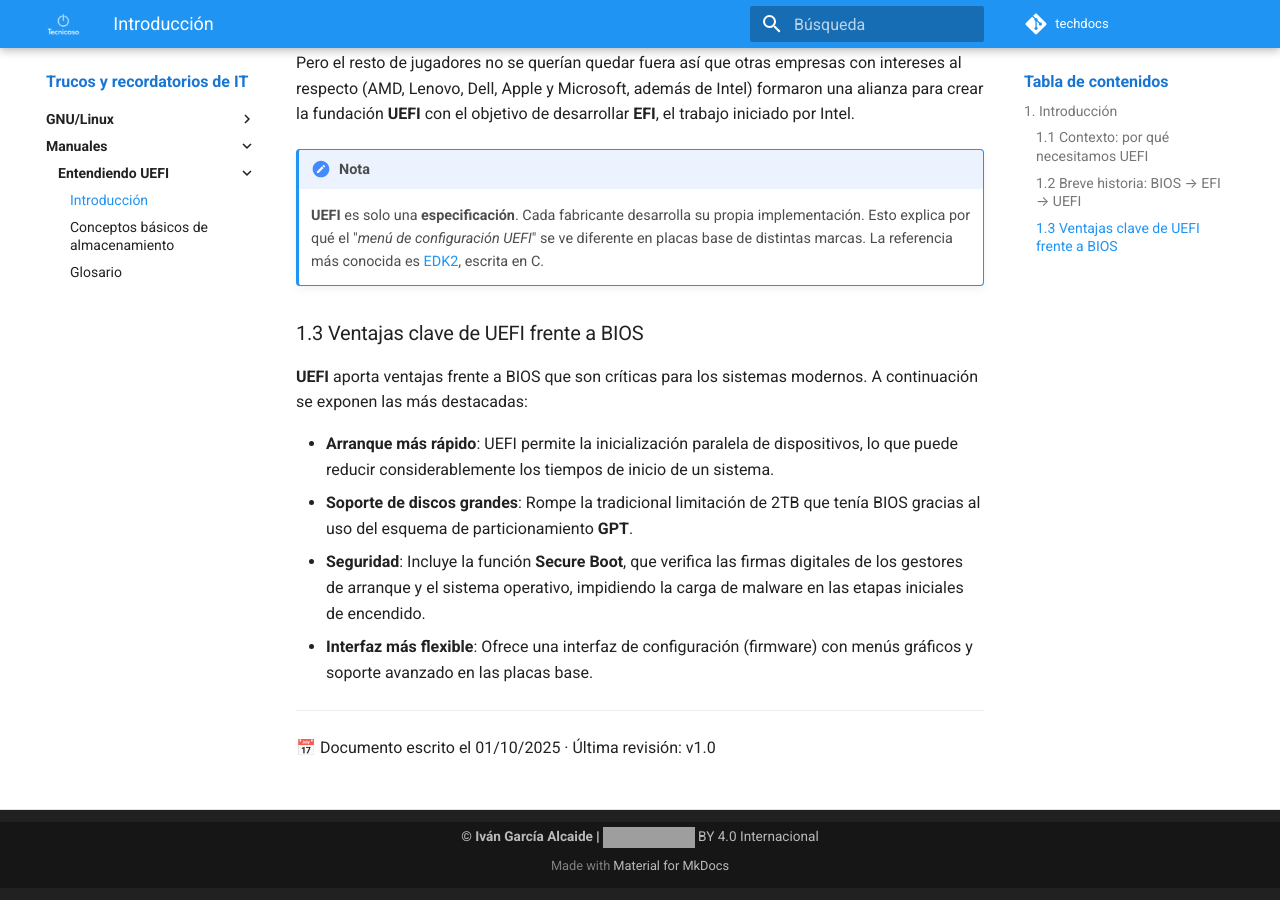
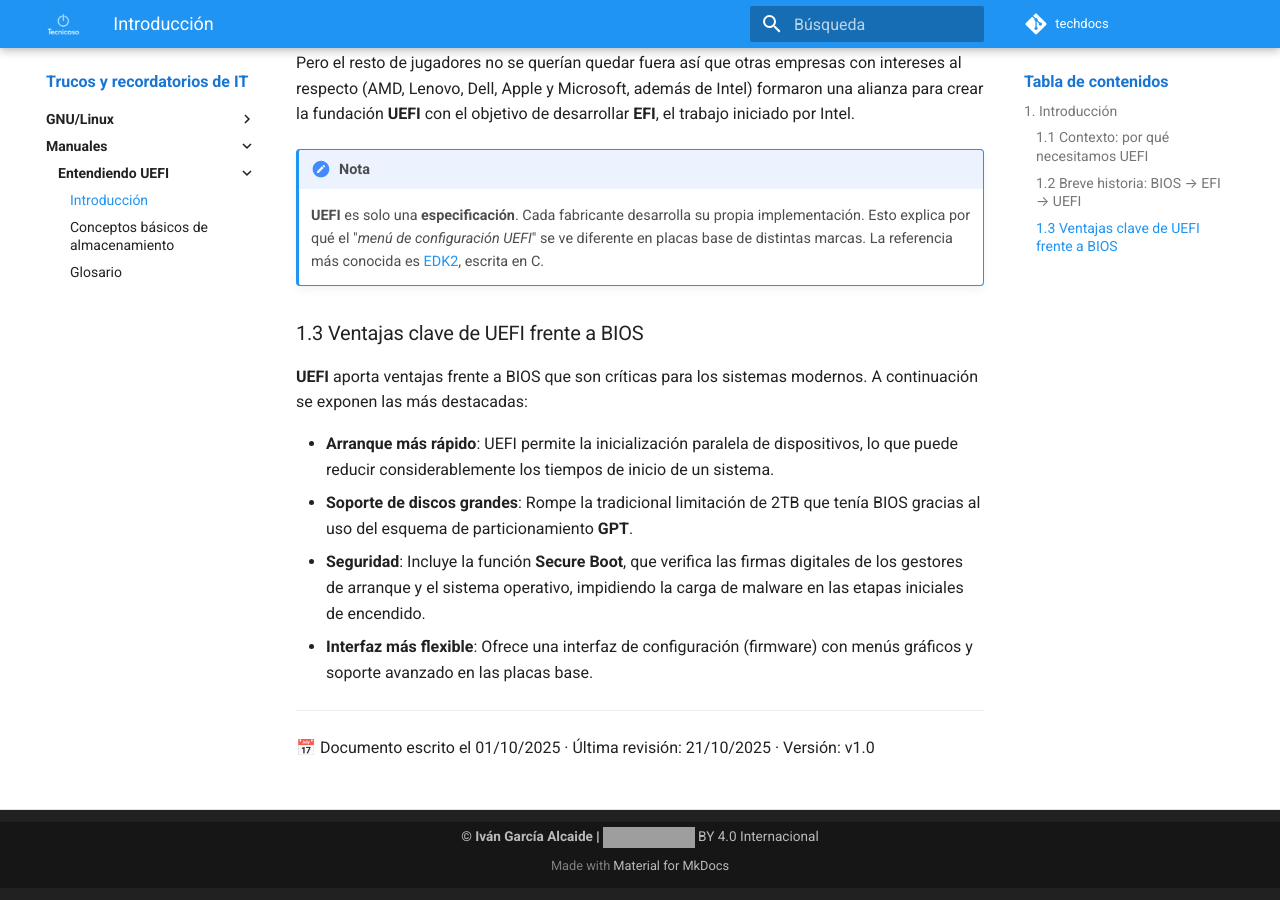
Before and after one commit to ivangarciaalcaide/techdocs, an MkDocs documentation site: the page built from docs/entendiendo_uefi/01-introduccion.md, in a window 1280 px wide and 900 px high, scrolled down 1092 px. Built offline with MkDocs 1.6.1 and Material for MkDocs 9.7.7, drawn with Linux system fonts in a browser that asks for light colours; comment, search, counter and statistics services are not loaded; grey boxes are pictures that could not be loaded.

Commit message:
Actualizado footer.

```diff
--- a/docs/entendiendo_uefi/.includes/footer.md
+++ b/docs/entendiendo_uefi/.includes/footer.md
@@ -1,2 +1,2 @@
 ---
-📅 Documento escrito el 01/10/2025 · Última revisión: v1.0
+📅 Documento escrito el 01/10/2025 · Última revisión: 21/10/2025 · Versión: v1.0
```
